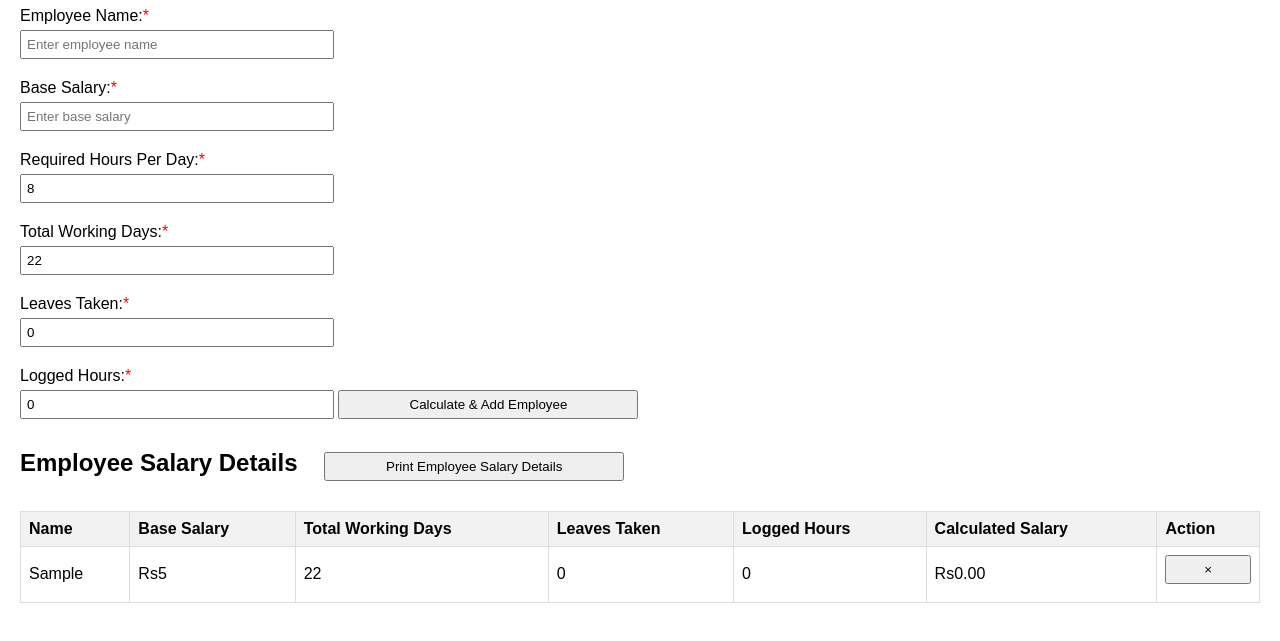
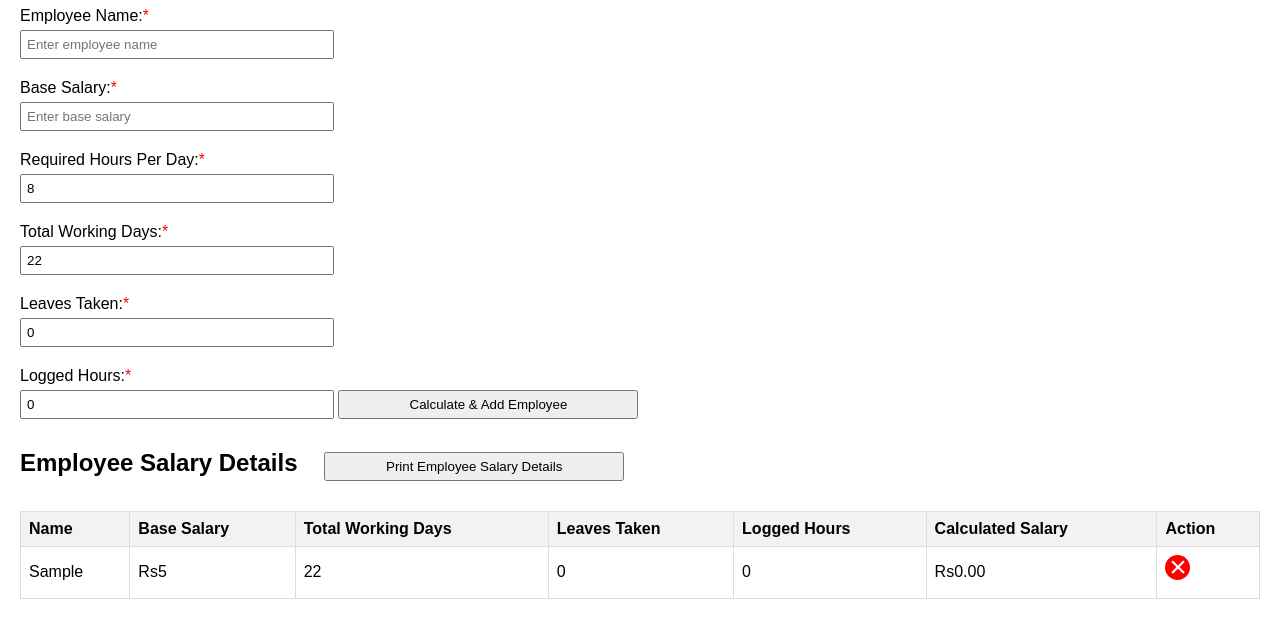
Before and after one commit to webbysaeed/monthly-salary-calculator, a plain HTML site: page index.html in a window 1280 px wide. Both pictures are taken after typing "Sample", "5" into the empty fields and a click on the button "Calculate & Add Employee". Shown: the part 125-766 px from the top of the page. Drawn offline with Linux system fonts and the light colour scheme.

Commit message:
Update styles.css
Add styling for delete button.

```diff
--- a/styles.css
+++ b/styles.css
@@ -30,7 +30,23 @@ th {
     margin-left: 20px;
     padding: 5px 10px;
 }
+.delete-icon {
+    background-color: red;
+    color: white;
+    border: none;
+    border-radius: 50%;
+    width: 25px;
+    height: 25px;
+    display: flex;
+    align-items: center;
+    justify-content: center;
+    cursor: pointer;
+    font-size: 30px; /* Adjust size as needed */
+}
 
+.delete-icon:hover {
+    background-color: darkred;
+}
 /* Print styles */
 @media print {
     body * {
```
